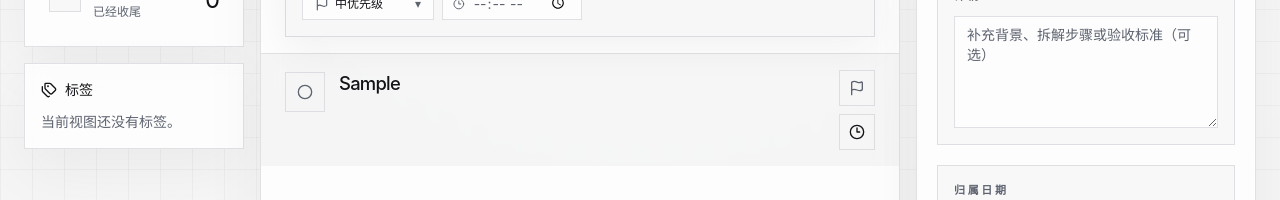
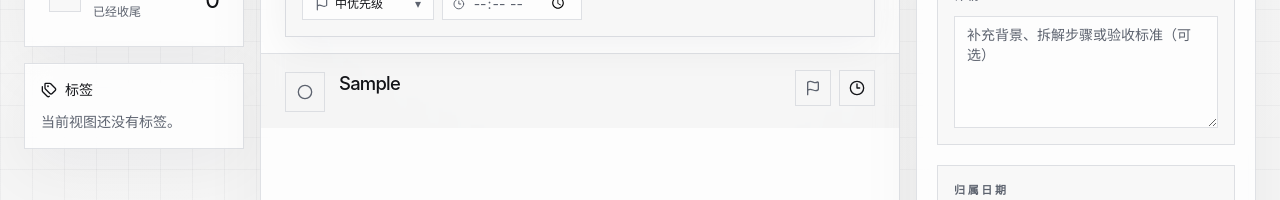
Before and after one commit to shanxiao-studio/oneday, a React (Vite) app: page / in a window 1280 px wide. Both pictures are taken after typing "Sample", "10:30" into the empty fields and a click on the button 838 px from the left and 296 px from the top of the page. Shown: the part 343-543 px from the top of the page. Built offline with nearby package versions, Linux system fonts and the light colour scheme.

Commit message:
style(TaskRow): 优先级、时间、今日做按钮改为同行排列

```diff
--- a/src/App.tsx
+++ b/src/App.tsx
@@ -660,7 +660,7 @@ function TaskRow({
               </div>
             </div>
 
-            <div className="flex shrink-0 flex-wrap items-center justify-end gap-2 lg:w-[220px] lg:flex-col lg:items-end">
+            <div className="flex shrink-0 flex-wrap items-center justify-end gap-2">
               <div className="relative">
                 <button
                   ref={priorityTriggerRef}
```
